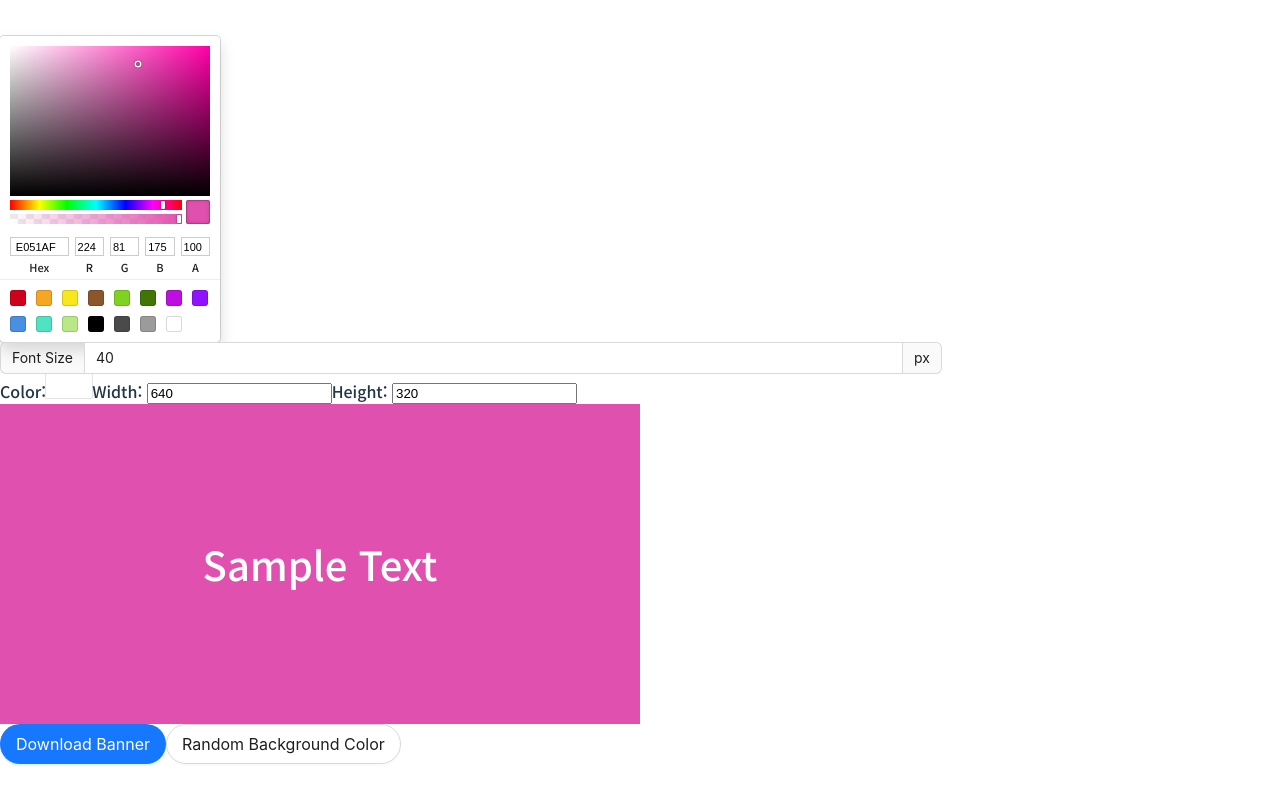
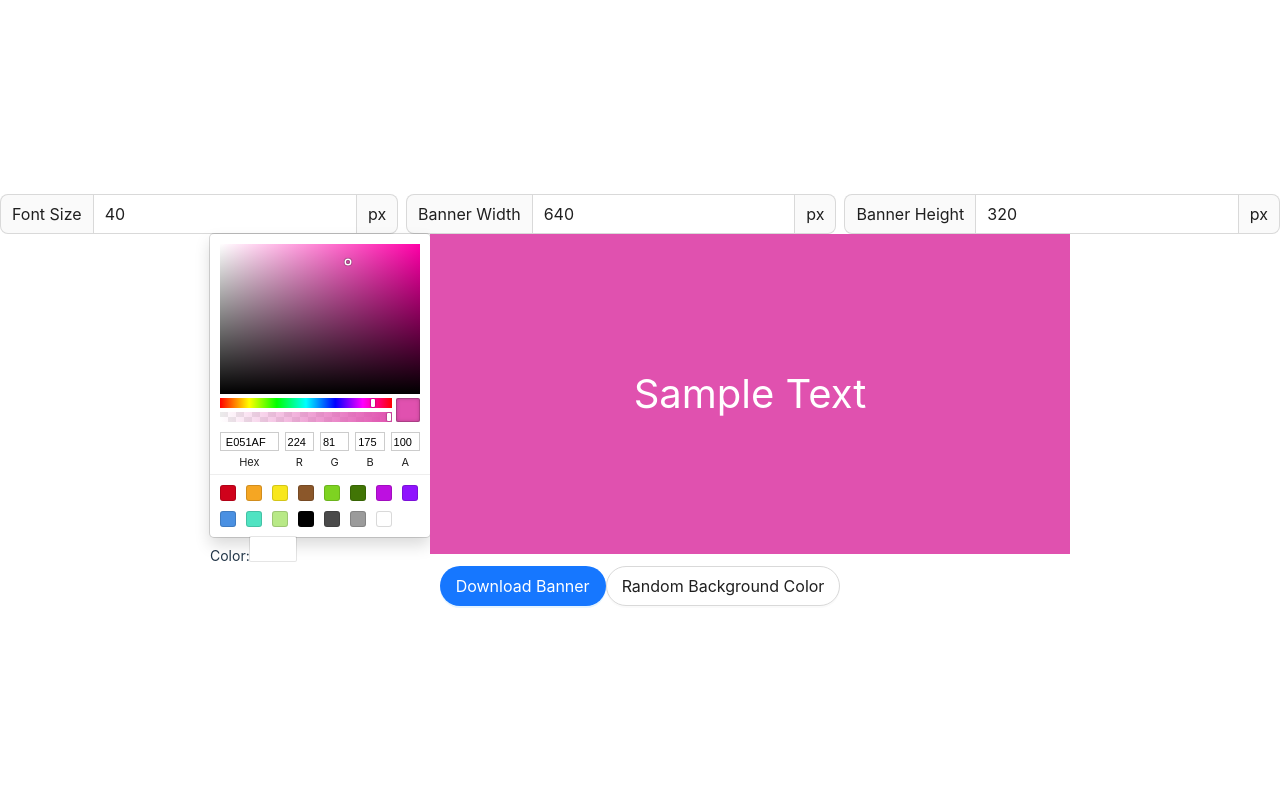
Before and after one commit to vuenos/banner_maker, a React (Vite) app: page / in a window 1280 px wide. Built offline with nearby package versions, Linux system fonts and the light colour scheme; a web font is replaced by a local one.

Commit message:
layout set Antd

```diff
--- a/src/App.tsx
+++ b/src/App.tsx
@@ -3,7 +3,7 @@ import { SketchPicker } from "react-color";
 import { ChromePicker } from "react-color";
 import styled from "styled-components";
 import html2canvas from "html2canvas";
-import { Button, Input } from "antd";
+import { Button, Input, Row, Col, Space } from "antd";
 
 const Swatch = styled.div`
     padding: 5px;
@@ -113,10 +113,48 @@ function App() {
 
   return (
     <>
+      <Row justify="center">
+        <Col span={24}>
+          <Space direction="horizontal">
+            <Input
+                ref={inputRef}
+                addonBefore="Font Size"
+                addonAfter="px"
+                size="large"
+                type="number"
+                name="fontSize"
+                defaultValue={fontSize}
+                onChange={fontSizeChange}
+            />
+
+            <Input
+                ref={inputRef}
+                addonBefore="Banner Width"
+                addonAfter="px"
+                size="large"
+                type="number"
+                name="width"
+                defaultValue={width}
+                onChange={widthChange}
+            />
+            <Input
+                ref={inputRef}
+                addonBefore="Banner Height"
+                addonAfter="px"
+                size="large"
+                type="number"
+                name="height"
+                defaultValue={height}
+                onChange={heightChange}
+            />
+          </Space>
+        </Col>
+      </Row>
+
+      <Row justify="center">
+        <Col>
           <SketchPicker color={color} onChange={colorChange} />
 
-      <div>
-        <Input ref={inputRef} addonBefore="Font Size" addonAfter="px" type="number" name="fontSize" defaultValue={fontSize} onChange={fontSizeChange} />
           Color:
           <Swatch onClick={ handleClick }>
             <div
@@ -124,17 +162,16 @@ function App() {
                 style={{
                   backgroundColor: fontColor
                 }}
-          ></div>
+            >
+            </div>
           </Swatch>
           { displayColorPicker ? <PopOver>
             <Cover onClick={ handleClose } />
             <ChromePicker color={ fontColor } onChange={ fontColorChange } />
           </PopOver> : null }
+        </Col>
 
-        Width: <input ref={inputRef} type="number" name="width" value={width} onChange={widthChange} />
-        Height: <input ref={inputRef} type="number" name="height" value={height} onChange={heightChange} />
-      </div>
-
+        <Col>
           <div
               id="canvasContainer"
               ref={canvasRef}
@@ -152,9 +189,13 @@ function App() {
             >
             </div>
           </div>
+        </Col>
+      </Row>
 
+      <Row justify="center">
         <Button type="primary" size="large" shape="round" onClick={downloadImage}>Download Banner</Button>
         <Button type="default" size="large" shape="round" onClick={() => randomColor()}>Random Background Color</Button>
+      </Row>
     </>
   )
 }
```
Lines whose indentation alone changed are shown as unchanged.
